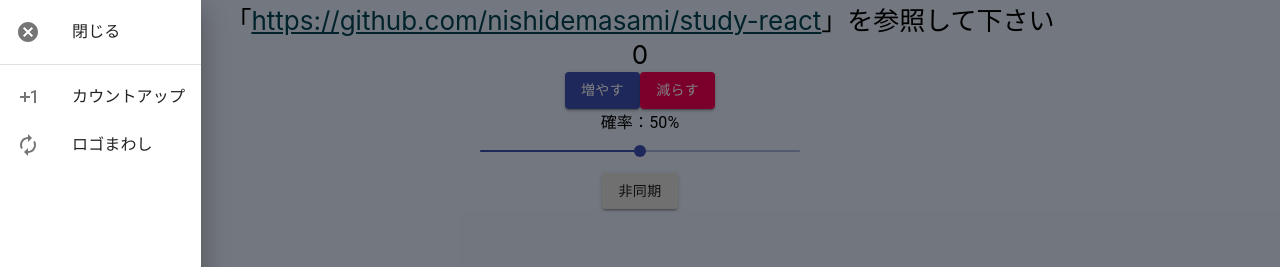
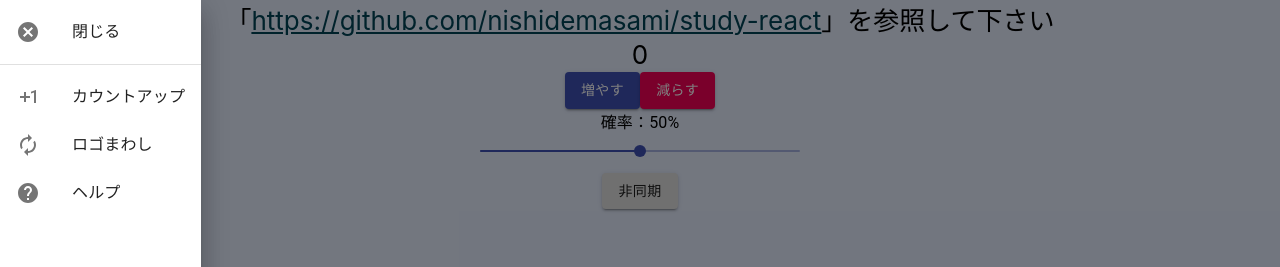
Before and after one commit to nishidemasami/study-react, a React (Create React App) app: page / in a window 1280 px wide. Both pictures are taken after a click on the button 24 px from the left and 24 px from the top of the page. Shown: the top 267 px of the page. Built offline with nearby package versions, Linux system fonts and the light colour scheme.

Commit message:
add ヘルプページの作成

```diff
--- /dev/null
+++ b/src/components/HelpPage/HelpPage.tsx
@@ -0,0 +1,11 @@
+const HelpPage: React.VFC = () => (
+	<>
+		「
+		<a href="https://github.com/nishidemasami/study-react">
+			https://github.com/nishidemasami/study-react
+		</a>
+		」を参照して下さい
+	</>
+);
+
+export default HelpPage;
--- /dev/null
+++ b/src/components/HelpPage/index.ts
@@ -0,0 +1,3 @@
+import HelpPage from "./HelpPage";
+
+export default HelpPage;
--- a/src/components/Menu/MenuItems.tsx
+++ b/src/components/Menu/MenuItems.tsx
@@ -1,6 +1,7 @@
-import { Autorenew, ExposurePlus1 } from "@material-ui/icons";
+import { Autorenew, ExposurePlus1, Help } from "@material-ui/icons";
 import { menuComponents } from "../../redux/state/app";
 import Count from "../Count";
+import HelpPage from "../HelpPage";
 import SpinLogo from "../SpinLogo";
 
 /**
@@ -23,6 +24,11 @@ const MenuItems: {
 		name: "ロゴまわし",
 		icon: <Autorenew />,
 	},
+	helpPage: {
+		component: <HelpPage />,
+		name: "ヘルプ",
+		icon: <Help />,
+	},
 };
 
 export default MenuItems;
--- a/src/redux/state/app.ts
+++ b/src/redux/state/app.ts
@@ -1,10 +1,10 @@
 import { createSlice, PayloadAction } from "@reduxjs/toolkit";
 
+/** メニューリスト */
+export const menuList = ["count", "spinLogo", "helpPage"] as const;
+
 /** メニュー一覧タイプ */
-export type menuComponents = "count" | "spinLogo";
-
-/** メニューリスト */
-export const menuList: menuComponents[] = ["count", "spinLogo"];
+export type menuComponents = typeof menuList[number];
 
 // Define a type for the slice state
 interface AppState {
@@ -17,7 +17,7 @@ interface AppState {
 // Define the initial state using that type
 const initialState: AppState = {
 	openMenu: false,
-	component: "count",
+	component: menuList[0],
 };
 
 const appSlice = createSlice({
```
